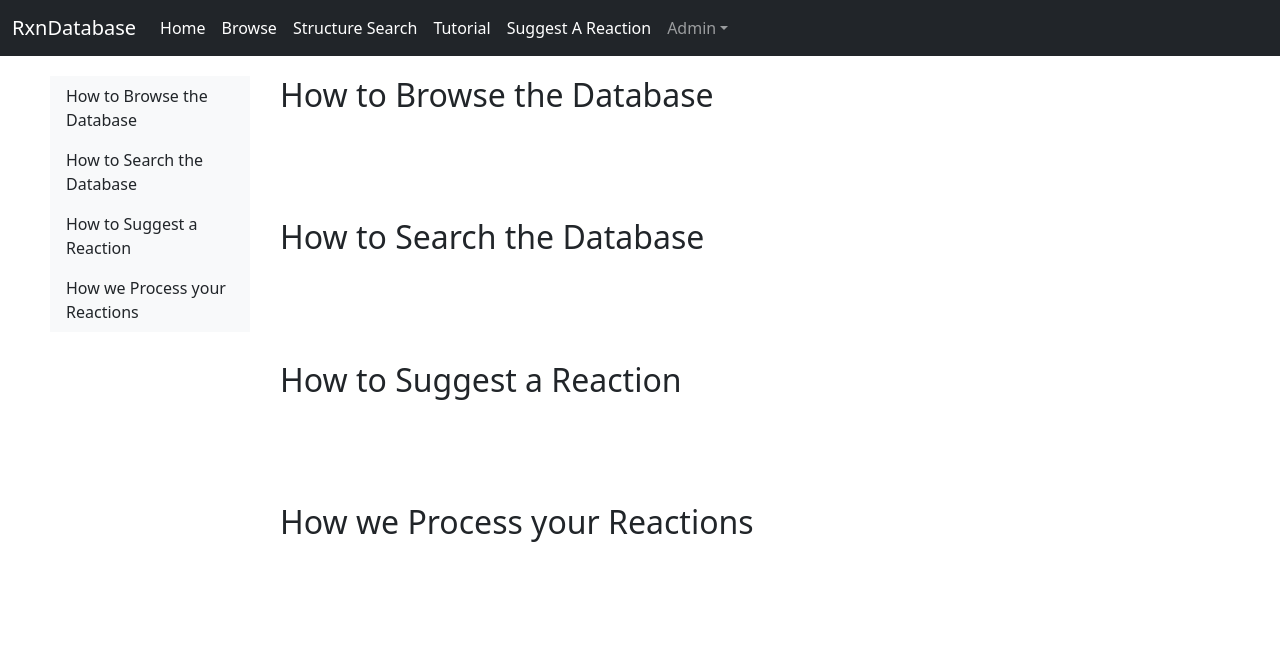
After one commit to TheRealSalmon/rxndatabase, a Django app: page /tutorial/ in a window 1280 px wide. The commit adds this page. Shown: the top 645 px of the page. Run offline with Django 3.2, Linux system fonts and the light colour scheme.

Commit message:
added start of tutorial page

```diff
--- a/rxndatproj/rxndatapp/urls.py
+++ b/rxndatproj/rxndatapp/urls.py
@@ -4,6 +4,7 @@ from . import views
 urlpatterns = [
     path('', views.home, name='home'),
     path('home/', views.home, name='home'),
+    path('tutorial/', views.tutorial, name='tutorial'),
     path('transformation/', views.TransformationListView.as_view(), name='transformation'),
     path('transformation/<int:pk>/', views.condition_by_transformation, name='condition_by_transformation'),
     path('condition/<int:pk>/', views.condition_by_index, name='condition_by_index'),
--- a/rxndatproj/rxndatapp/views.py
+++ b/rxndatproj/rxndatapp/views.py
@@ -18,6 +18,9 @@ def home(request):
         'substrate_list': latest_substrates,
     }
     return render(request, 'home.html', context)
+
+def tutorial(request):
+    return render(request, 'tutorial.html')
 
 def get_base64_image_from_smiles(smi, width=150, height=100):
     # taken from https://iwatobipen.wordpress.com/2020/01/17/draw-rdkit-mol-reaction-object-on-html-without-static-png-image-rdkit-memo/
--- a/rxndatproj/templates/base.html
+++ b/rxndatproj/templates/base.html
@@ -26,6 +26,9 @@
           </li>
           <li class="nav-item">
             <a class="nav-link active" href="/search/">Structure Search</a>
+          </li>
+          <li class="nav-item">
+            <a class="nav-link active" href="/tutorial/">Tutorial</a>
           </li>
           <li class="nav-item">
             <a class="nav-link active" href="/add/reaction/">Suggest A Reaction</a>
--- /dev/null
+++ b/rxndatproj/templates/tutorial.html
@@ -0,0 +1,100 @@
+{% extends "base.html" %}
+
+{% block content %}
+  <!-- <h1>Tutorial</h1> -->
+  <div class="bg-light position-fixed" id="sidebar" style="left: 50px; width: 200px;">
+    <ul class="nav nav-pills flex-column mb-auto">
+      <li class="nav-item">
+        <a href="#how_to_browse" class="nav-link link-dark">
+          How to Browse the Database
+        </a>
+      </li>
+      <li>
+        <a href="#how_to_search" class="nav-link link-dark">
+          How to Search the Database
+        </a>
+      </li>
+      <li>
+        <a href="#how_to_suggest" class="nav-link link-dark">
+          How to Suggest a Reaction
+        </a>
+      </li>
+      <li>
+        <a href="#how_to_process" class="nav-link link-dark">
+          How we Process your Reactions
+        </a>
+      </li>
+    </ul>
+  </div>
+  <div class="container">
+    <div class="row">
+      <div class="col-2"></div>
+      <div class="col-auto col-mr-auto">
+        <h2 id="how_to_browse">How to Browse the Database</h2>
+        <br>
+        <br>
+        <br>
+        <br>
+        <h2 id="how_to_search">How to Search the Database</h2>
+        <br>
+        <br>
+        <br>
+        <br>
+        <h2 id="how_to_suggest">How to Suggest a Reaction</h2>
+        <br>
+        <br>
+        <br>
+        <br>
+        <h2 id="how_to_process">How we Process your Reactions</h2>
+        <br>
+        <br>
+        <br>
+        <br>
+      </div>
+    </div>
+  </div>
+  <!-- <div class="navbar bg-light" style="position: sticky; top: 4em;">
+    <ul class="nav nav-pills flex-column mb-auto">
+      <li class="nav-item">
+        <a href="#how_to_browse" class="nav-link link-dark">
+          How to Browse the Database
+        </a>
+      </li>
+      <li>
+        <a href="#how_to_search" class="nav-link link-dark">
+          How to Search the Database
+        </a>
+      </li>
+      <li>
+        <a href="#how_to_suggest" class="nav-link link-dark">
+          How to Suggest a Reaction
+        </a>
+      </li>
+      <li>
+        <a href="#how_to_process" class="nav-link link-dark">
+          How we Process your Reactions
+        </a>
+      </li>
+    </ul>
+  </div>
+  <h2 id="how_to_browse">How to Browse the Database</h2>
+  <br>
+  <br>
+  <br>
+  <br>
+  <h2 id="how_to_search">How to Search the Database</h2>
+  <br>
+  <br>
+  <br>
+  <br>
+  <h2 id="how_to_suggest">How to Suggest a Reaction</h2>
+  <br>
+  <br>
+  <br>
+  <br>
+  <h2 id="how_to_process">How we Process your Reactions</h2>
+  <br>
+  <br>
+  <br>
+  <br> -->
+{% endblock %}
```
Also changed, not shown: rxndatproj/templates/home.html (+15 -5 lines).
